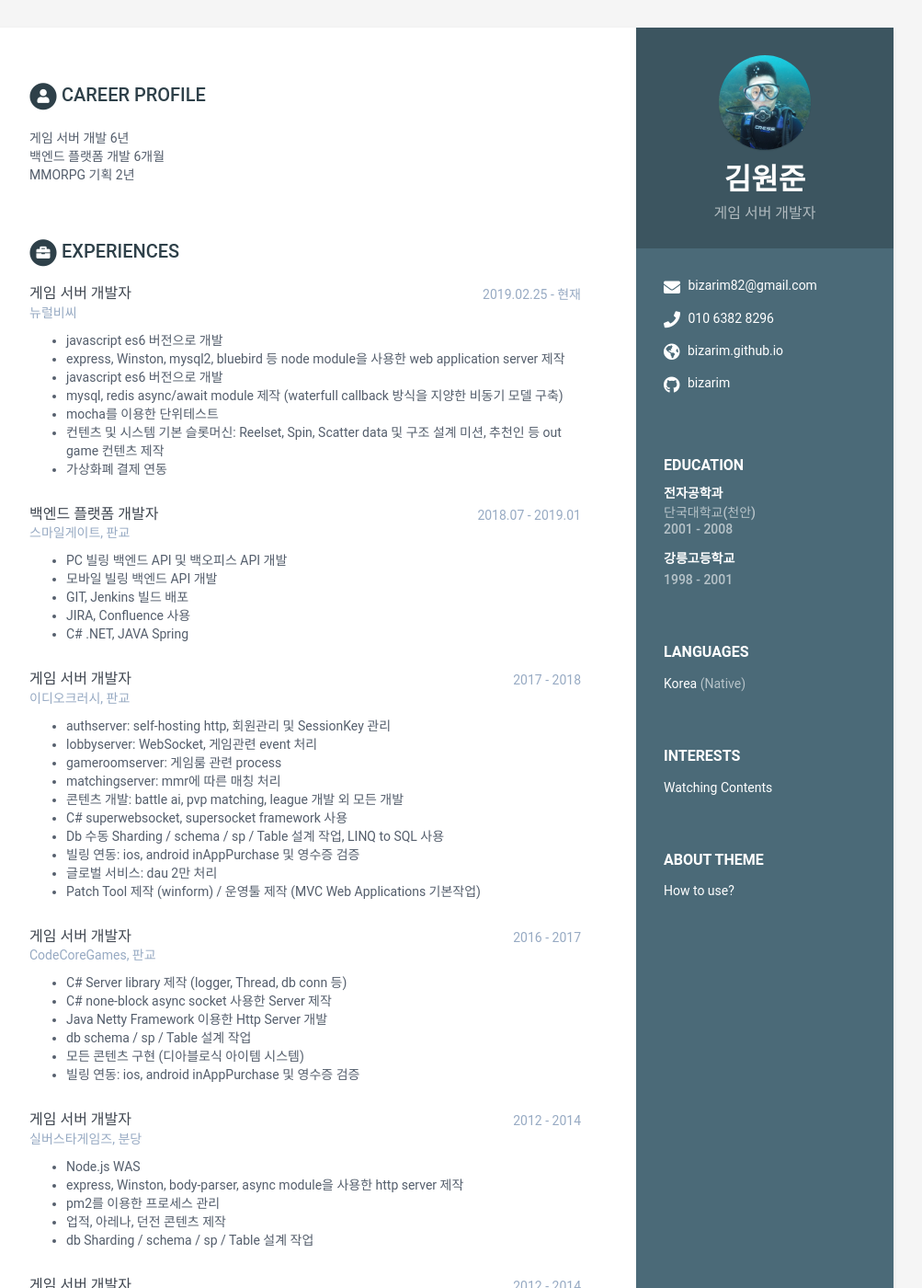
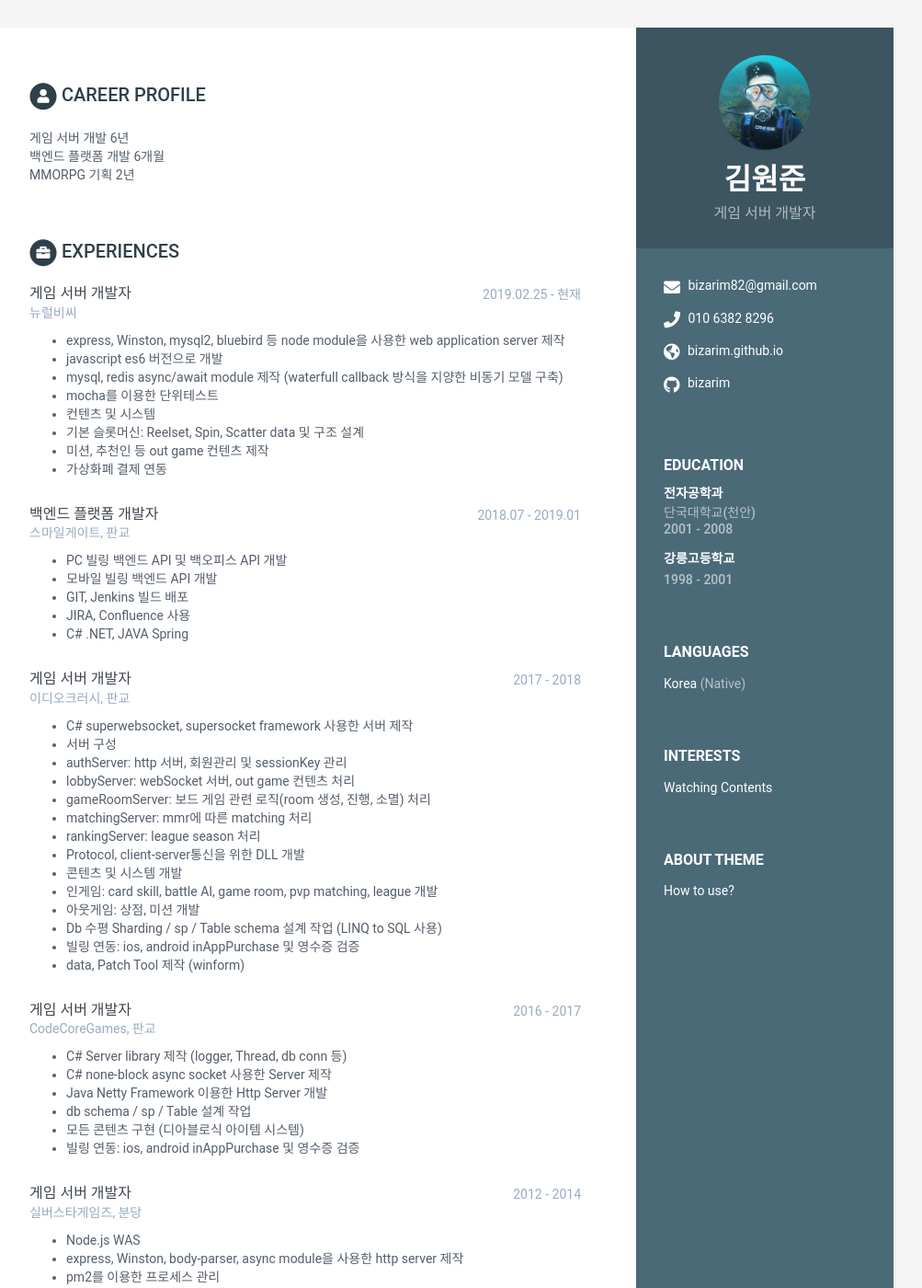
Before and after one commit to bizarim/bizarim.github.io, a Jekyll site: the page built from index.html, in a window 1280 px wide and 1400 px high. Shown: the whole window at 92% size, without its empty margins (168-1171 px from the left). Built offline with Jekyll 4.4.1, drawn with Linux system fonts in a browser that asks for light colours.

Commit message:
Update data.yml

```diff
--- a/_data/data.yml
+++ b/_data/data.yml
@@ -83,14 +83,13 @@ experiences:
       time: 2019.02.25 - 현재
       company: 뉴럴비씨
       details: |
-        - javascript es6 버전으로 개발
         - express, Winston, mysql2, bluebird 등 node module을 사용한 web application server 제작
         - javascript es6 버전으로 개발
         - mysql, redis async/await module 제작 (waterfull callback 방식을 지양한 비동기 모델 구축)
         - mocha를 이용한 단위테스트
         - 컨텐츠 및 시스템
-          기본 슬롯머신: Reelset, Spin, Scatter data 및 구조 설계
-          미션, 추천인 등 out game 컨텐츠 제작
+        - 기본 슬롯머신: Reelset, Spin, Scatter data 및 구조 설계
+        - 미션, 추천인 등 out game 컨텐츠 제작
         - 가상화폐 결제 연동
 
 
@@ -108,16 +107,21 @@ experiences:
       time: 2017 - 2018
       company: 이디오크러시, 판교
       details: |
-          - authserver: self-hosting http, 회원관리 및 SessionKey 관리
-          - lobbyserver: WebSocket, 게임관련 event 처리
-          - gameroomserver: 게임룸 관련 process
-          - matchingserver: mmr에 따른 매칭 처리
-          - 콘텐츠 개발: battle ai, pvp matching, league 개발 외 모든 개발
-          - C# superwebsocket, supersocket framework 사용
-          - Db 수동 Sharding / schema / sp / Table 설계 작업, LINQ to SQL 사용
+          - C# superwebsocket, supersocket framework 사용한 서버 제작
+          - 서버 구성
+          - authServer: http 서버, 회원관리 및 sessionKey 관리
+          - lobbyServer: webSocket 서버, out game 컨텐츠 처리
+          - gameRoomServer: 보드 게임 관련 로직(room 생성, 진행, 소멸) 처리
+          - matchingServer: mmr에 따른 matching 처리
+          - rankingServer: league season 처리
+          - Protocol, client-server통신을 위한 DLL 개발
+          - 콘텐츠 및 시스템 개발
+          - 인게임: card skill, battle AI, game room, pvp matching, league 개발
+          - 아웃게임: 상점, 미션 개발
+          - Db 수평 Sharding / sp / Table schema 설계 작업 (LINQ to SQL 사용)
           - 빌링 연동: ios, android inAppPurchase 및 영수증 검증
-          - 글로벌 서비스: dau 2만 처리
-          - Patch Tool 제작 (winform) / 운영툴 제작 (MVC Web Applications 기본작업)
+          - data, Patch Tool 제작 (winform)
+
 
     - role: 게임 서버 개발자
       time: 2016 - 2017
@@ -176,13 +180,6 @@ projects:
         link: "http://gametoc.hankyung.com/news/articleView.html?idxno=6803"
         tagline: "메인 서버 개발 / 게임빌 / 국내, 북미 오픈"
 
-pr:
-    title:
-    details: |
-      읽는 책 |
-      최근 관심분야 |
-
-
 skills:
     title: Skills &amp; Proficiency
 
```
